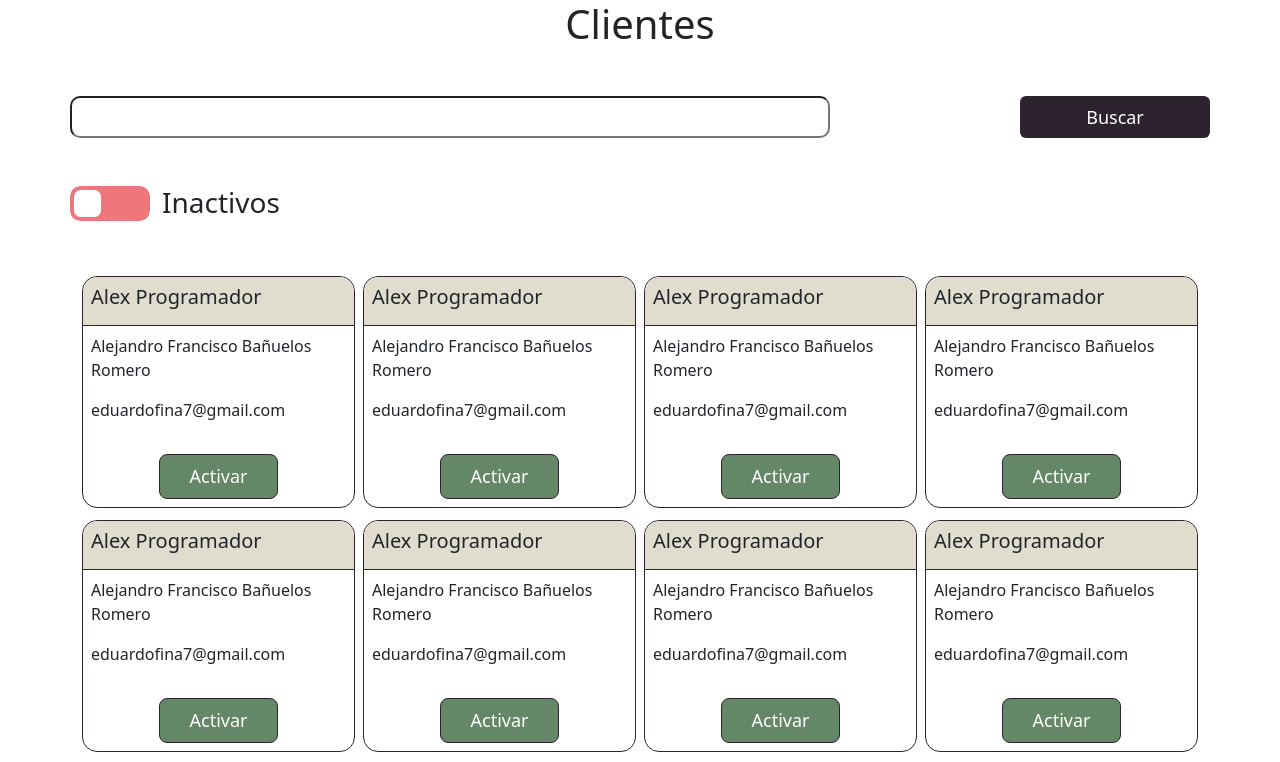
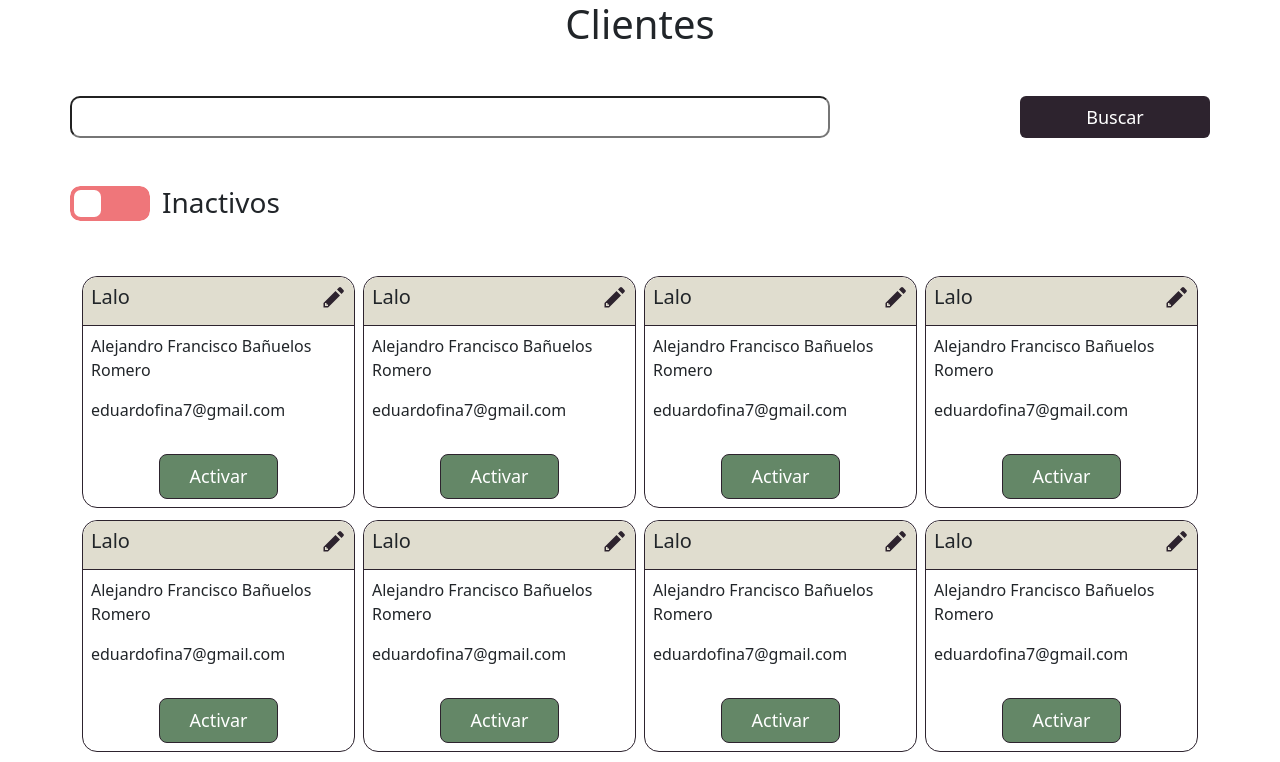
Before and after one commit to BlastyFN/factura-sync, a React (Create React App) app: page / in a window 1280 px wide. Shown: the top 762 px of the page. Built offline with nearby package versions, Linux system fonts and the light colour scheme.

Commit message:
add pencil#

```diff
--- a/package.json
+++ b/package.json
@@ -10,6 +10,7 @@
     "firebase": "^9.22.1",
     "react": "^18.2.0",
     "react-dom": "^18.2.0",
+    "react-icons": "^4.9.0",
     "react-scripts": "5.0.1",
     "web-vitals": "^2.1.4"
   },
--- a/src/components/ClientsContainer.jsx
+++ b/src/components/ClientsContainer.jsx
@@ -1,23 +1,23 @@
 
 import React, {useState } from 'react';
+import {GoPencil} from 'react-icons/go'
+const ClientsContainer = () =>{
+    const [filter, setFilter] = useState({
+        active: false,
+        text: ""
+    });
 
-const ClientsContainer = () =>{
-    const [active, setActive] = useState(false);
-    const [filterText, setFilterText] = useState("");
 
-    const toggleActivity=()=> {
-        setActive(!active);
-    }
     return(
         <div className='ClientsContainer'>
             <h1 className='text-center'>Clientes</h1>
-            <ClientsFilter isActive={active} onChangeSwitch={toggleActivity} onBtnSubmit={setFilterText}/>
-            <ClientBoard isActive={active} />
+            <ClientsFilter filter={filter} onFilterUpdate={setFilter}/>
+            <ClientBoard isActive={filter.active} />
         </div>
     );
 }
 
-const ClientsFilter = ({isActive, onChangeSwitch, onBtnSubmit}) =>{
+const ClientsFilter = ({filter, onFilterUpdate}) =>{
     //Estado local para poder limpiarlo cuando cambia el switch
     const [search, setSearch] = useState('');
     return(
@@ -25,19 +25,21 @@ const ClientsFilter = ({isActive, onChangeSwitch, onBtnSubmit}) =>{
 
             <div className='row client-filter-row'>
                 <input type="text" className='client-filter-text-input col-8' value={search} onChange={(e)=>setSearch(e.target.value)}/>
-                <button className='btn btn-black col-2 offset-2' onClick={()=>onBtnSubmit(search)}>Buscar</button>
+                <button className='btn btn-black col-2 offset-2' onClick={()=>onFilterUpdate({...filter, text: search})}>Buscar</button>
             </div>
             <div className='row client-filter-row'>
                 <div className="switch col-2  d-inline-block">
-                    <input type="checkbox" id="switch-1" className="switch-input"  checked={isActive} onChange={()=>{
-                        onChangeSwitch();
+                    <input type="checkbox" id="switch-1" className="switch-input"  checked={filter.active} onChange={()=>{
+                        onFilterUpdate({
+                            active: !filter.active,
+                            text: ""
+                        });
                         setSearch("");
-                        onBtnSubmit("");
                     } }/>
                     <label htmlFor="switch-1" className="switch-label"></label>
 
                 </div>
-                <h3 className='d-inline-block col-10'>{isActive ? "Activos" : "Inactivos"}</h3>
+                <h3 className='d-inline-block col-10'>{filter.active ? "Activos" : "Inactivos"}</h3>
             </div>
 
             <div className='row client-filter-row'>
@@ -75,8 +77,9 @@ const ClientCard = ({isActive, client})=>{
     return(
         <div className='col mb-1'>
             <div className='ClientCard col'>
-                <div className='ClientCard-header p-2'>
-                    <h5>Alex Programador</h5>
+                <div className='ClientCard-header d-flex justify-content-between p-2'>
+                    <h5>Lalo</h5>
+                    <GoPencil className= "icon" size={"1.5rem"}/>
                 </div>
                 <div className='ClientCard-body p-2'>
                     <p >Alejandro Francisco Bañuelos Romero</p>
--- a/src/global.css
+++ b/src/global.css
@@ -5,6 +5,20 @@
     --Bone: #E0DDCF;
     --Red: #EF767A;
   }
+
+.icon{
+    color: var(--Raisin-Black);
+}
+
+.icon:hover{
+    cursor:pointer;
+    color: var(--Onyx);
+}
+
+.icon:active{
+    color: white;
+}
+
 
 .btn-black{
     background-color: var(--Raisin-Black);
```
Also changed, not shown: 1 other file (tests, documents, lock files or other folders).
